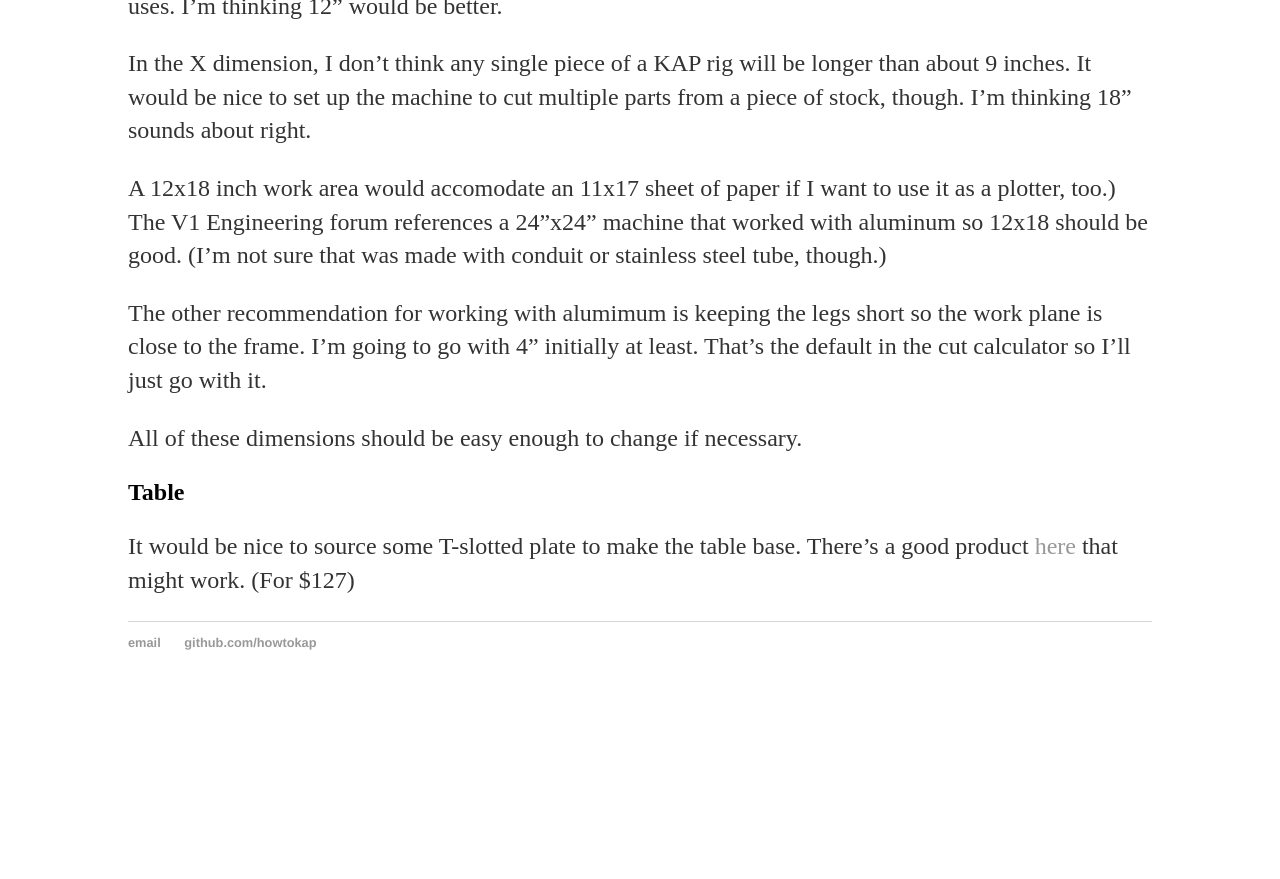
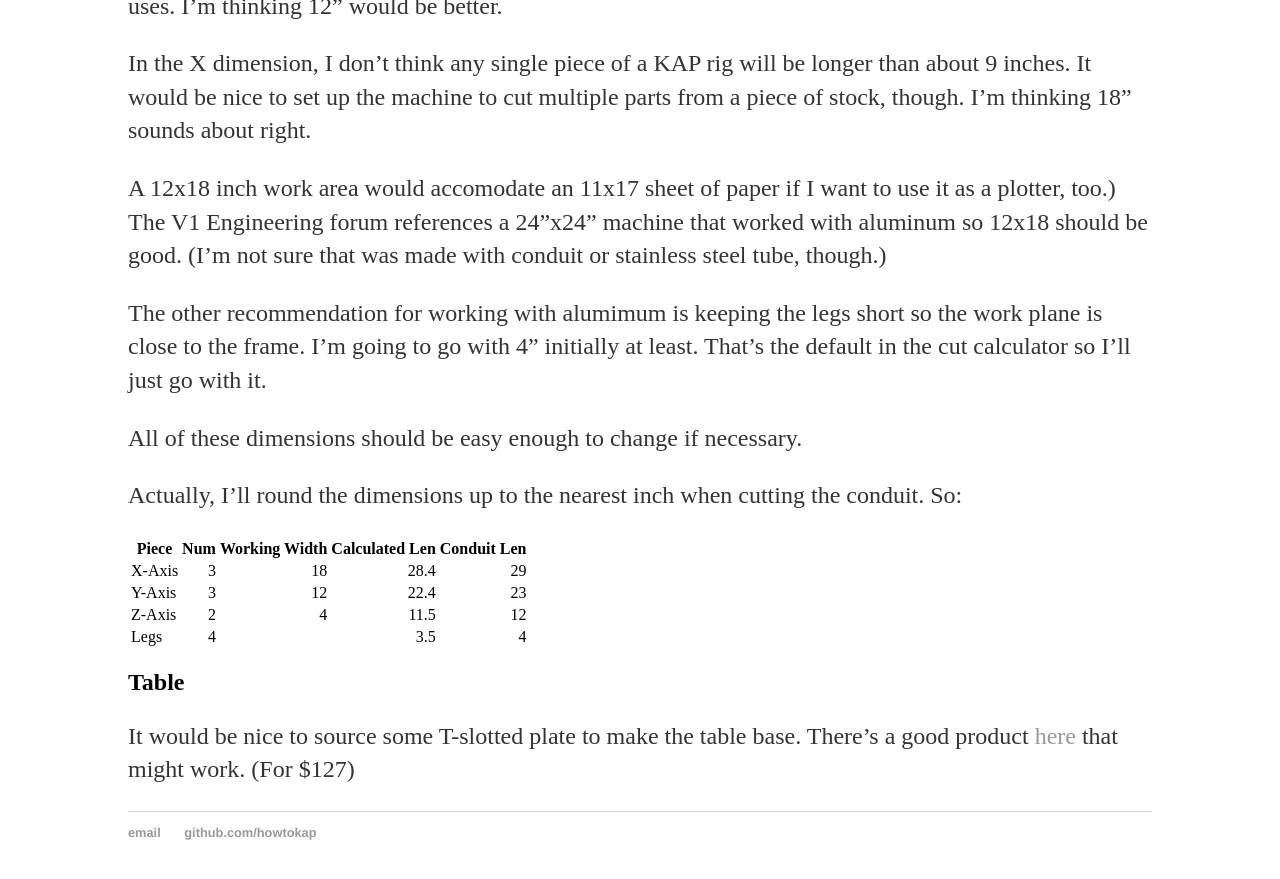
Before and after one commit to howtokap/howtokap.github.io, a Jekyll site: the page built from _posts/2018-04-24-MPCNC-Progress.md, in a window 1280 px wide and 900 px high, scrolled down 1462 px. Shown: the top 879 px of the window. Built offline with Jekyll 4.4.1, drawn with Linux system fonts in a browser that asks for light colours; before the commit the page ends 2172 px from its top, so only the background shows below that.

Commit message:
Added conduit cutting table.

```diff
--- a/_posts/2018-04-24-MPCNC-Progress.md
+++ b/_posts/2018-04-24-MPCNC-Progress.md
@@ -62,6 +62,16 @@
 
 All of these dimensions should be easy enough to change if necessary.
 
+Actually, I'll round the dimensions up to the nearest inch when
+cutting the conduit.  So:
+
+| Piece  | Num | Working Width | Calculated Len | Conduit Len |
+| ------ | --: |-------------: | -------------: | ----------: |
+| X-Axis | 3   | 18            | 28.4           | 29          |
+| Y-Axis | 3   | 12            | 22.4           | 23          |
+| Z-Axis | 2   | 4             | 11.5           | 12          |
+| Legs   | 4   |               | 3.5            | 4           |
+
 ## Table
 
 It would be nice to source some T-slotted plate to make the table
```
